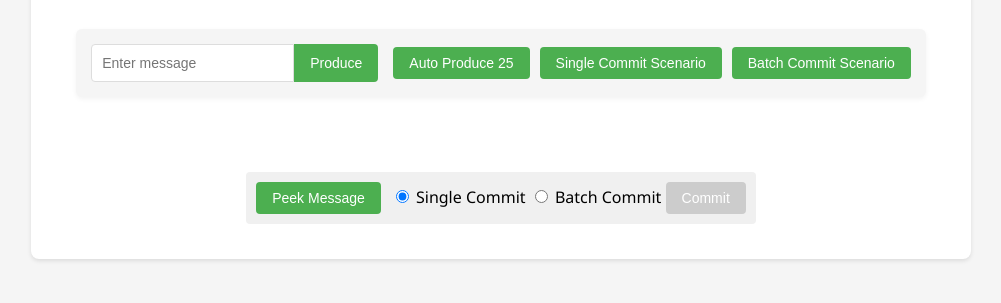
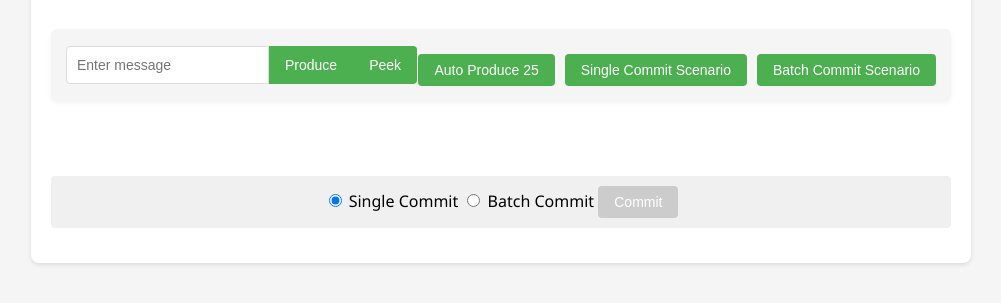
Before and after one commit to nahidupa/kafka-visualizer, a website with bundled scripts: page public/index.html in a window 1280 px wide. Shown: the part 107-410 px from the top of the page, without its empty margins (139-1140 px from the left). Built offline with nearby package versions, Linux system fonts and the light colour scheme; files whose address does not match are found by name.

Commit message:
Enhance UI and functionality: improve layout and styling for input groups, add peek button to message controls, and adjust dead-letter and consumer status panel styles for better visibility and usability.

```diff
--- a/public/css/styles.css
+++ b/public/css/styles.css
@@ -32,8 +32,11 @@ h1 {
     border-radius: 4px;
     background-color: #f0f0f0;
     display: flex;
+    width: 100%;
+    justify-content: center;
     gap: 10px;
     align-items: center;
+    box-sizing: border-box;
 }
 .control-panel input[type="text"] {
     padding: 8px;
@@ -50,8 +53,11 @@ h1 {
     border-radius: 4px;
     padding: 10px;
     min-height: 100px;
-    max-height: 200px;
+    max-height: 300px;
     overflow-y: auto;
+    width: 100%;
+    box-sizing: border-box;
+    margin-bottom: 15px;
 }
 
 /* Partition visualization */
@@ -279,6 +285,8 @@ h1 {
 #dead-letter-panel {
     border-left: 4px solid #f44336;
     margin-top: 20px;
+    width: 100%;
+    margin: 0 0 15px 0;
 }
 
 #dead-letter-messages {
@@ -343,6 +351,9 @@ th {
 /* Consumer Group Status UI improvements */
 #consumer-status {
   margin-top: 20px;
+  width: 100%;
+  margin: 0 0 15px 0;
+  border-left: 4px solid #2196F3;
 }
 
 #consumer-status h2 {
@@ -428,6 +439,7 @@ th {
 /* Unified control panel at top */
 .main-control-panel {
   display: flex;
+  flex-wrap: wrap;
   justify-content: space-between;
   align-items: center;
   background-color: #f5f5f5;
@@ -435,12 +447,15 @@ th {
   border-radius: 6px;
   margin: 10px 0 20px 0;
   box-shadow: 0 2px 5px rgba(0,0,0,0.05);
+  width: 100%;
+  box-sizing: border-box;
 }
 
 .input-group {
   display: flex;
   flex: 1;
   margin-right: 15px;
+  min-width: 300px;
 }
 
 .input-group input[type="text"] {
@@ -452,12 +467,22 @@ th {
 }
 
 .input-group button {
+  border-radius: 0;
+}
+
+.input-group button:first-of-type {
+  border-radius: 0;
+}
+
+.input-group button:last-of-type {
   border-radius: 0 4px 4px 0;
 }
 
 .scenario-buttons {
   display: flex;
+  flex-wrap: wrap;
   gap: 10px;
+  margin-top: 10px;
 }
 
 /* Message container styling for consumer output */
--- a/public/index.html
+++ b/public/index.html
@@ -15,6 +15,7 @@
             <div class="input-group">
                 <input type="text" id="message-input" placeholder="Enter message">
                 <button id="produce-button">Produce</button>
+                <button id="peek-button">Peek</button>
             </div>
             <div class="scenario-buttons">
                 <button id="auto-produce-25">Auto Produce 25</button>
@@ -28,7 +29,6 @@
 
         <!-- Consumer Controls -->
         <div class="control-panel">
-            <button id="peek-button">Peek Message</button>
             <div class="commit-controls">
               <label><input type="radio" name="commitMode" value="single" checked> Single Commit</label>
               <label><input type="radio" name="commitMode" value="batch"> Batch Commit</label>
```
